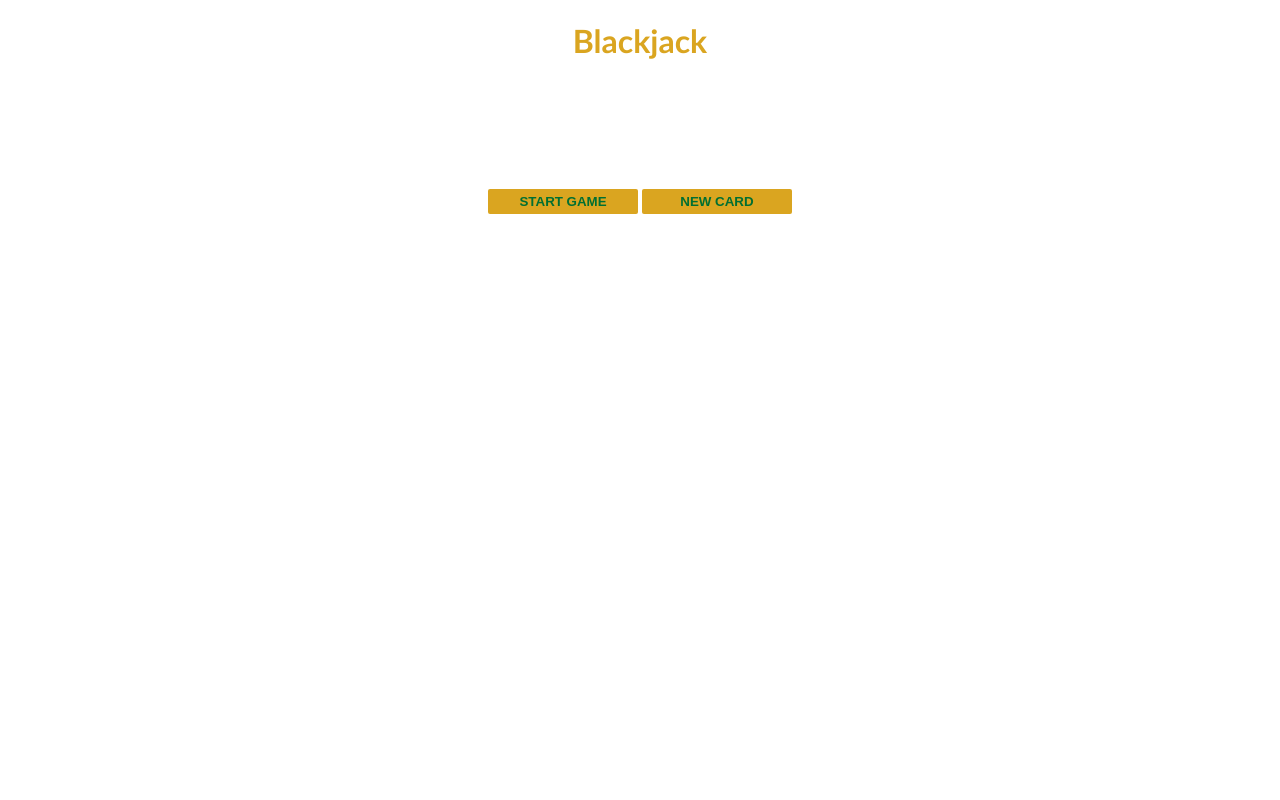
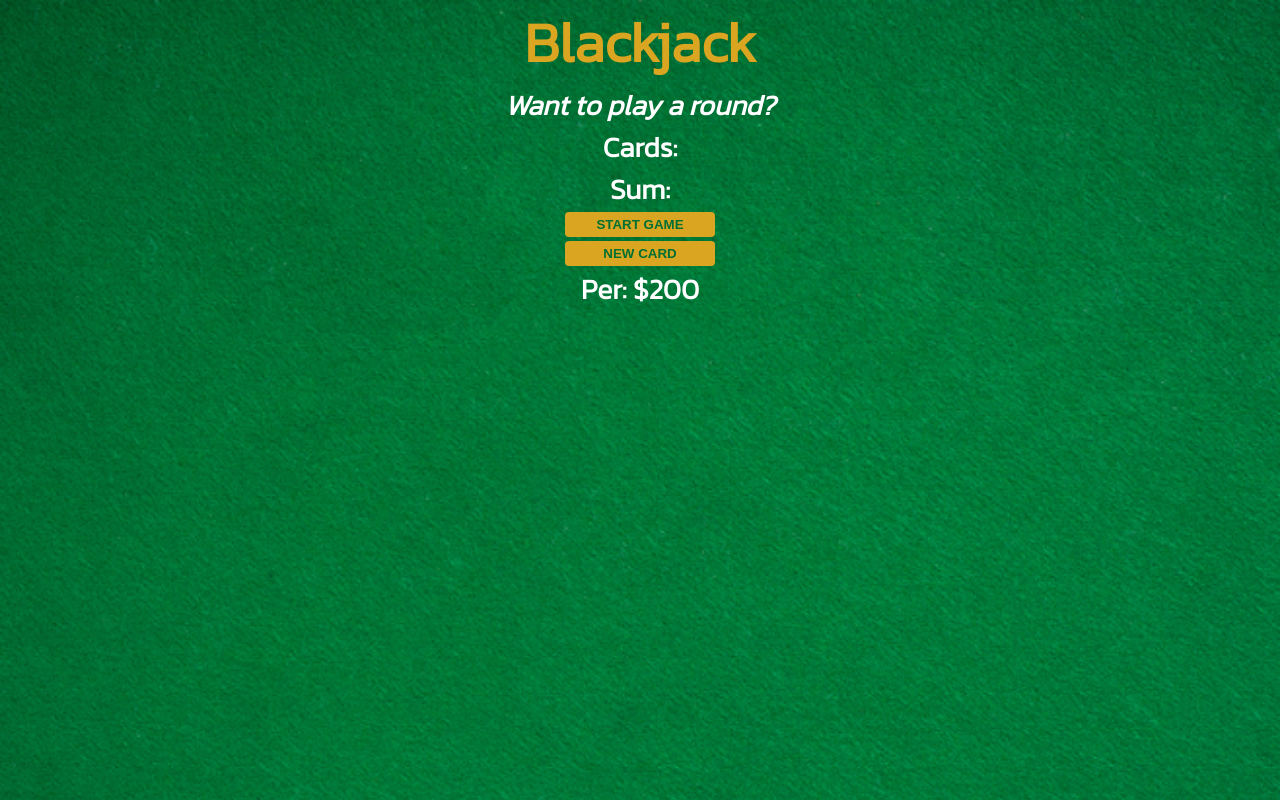
Before and after one commit to itsbluejelly/blackjack-project, a plain HTML site: page docs/index.html in a window 1280 px wide. Drawn offline with Linux system fonts and the light colour scheme.

Commit message:
styled document

```diff
--- a/docs/css/style.css
+++ b/docs/css/style.css
@@ -1,29 +1,51 @@
-body {
-    font-family: 'Trebuchet MS', 'Lucida Sans Unicode', 'Lucida Grande', Arial, sans-serif;
-    background-image: url("images/table.png");
+@import url('https://fonts.googleapis.com/css2?family=Arvo&family=Kanit:wght@300&family=Roboto&display=swap');
+
+*{
+    margin: 0;
+    padding: 0;
+    box-sizing: border-box;
+}
+
+html{
+    scroll-behavior: smooth;
+    font-family: 'Kanit', sans-serif;
+    font-size: clamp(1.75rem, 3vh, 2.25rem);
+}
+
+body{
+    min-height: 100vh;
+    text-align: center;
+    background-color: rgba(0, 100, 0, 0.863);
+    background-image: url(../images/table.png);
     background-size: cover;
     font-weight: bold;
     color: white;
-    text-align: center;
 }
 
-h1 {
+header{
     color: goldenrod;
+}
+
+button{
+    background-color: goldenrod;
+    border: 0;
+    color: #016f32;
+    width: 150px;
+    cursor: pointer;
+    border-radius: 4px;
+    margin-bottom: 2px;
+    margin-top: 2px;
+    padding-top: 5px;
+    padding-bottom: 5px;
+    font-weight: bolder;
+}
+
+.button-container{
+    display: flex;
+    flex-direction: column;
+    align-items: center;
 }
 
 #message-el {
     font-style: italic;
 }
-
-button {
-    color: #016f32;
-    width: 150px;
-    background: goldenrod;
-    padding-top: 5px;
-    padding-bottom: 5px;
-    font-weight: bold;
-    border: none;
-    border-radius: 2px;
-    margin-bottom: 2px;
-    margin-top: 2px;
-}
--- a/docs/index.html
+++ b/docs/index.html
@@ -20,8 +20,10 @@
             <p id="message-el">Want to play a round?</p>
             <p id="cards-el">Cards:</p>
             <p id="sum-el">Sum:</p>
-            <button onclick="startGame()">START GAME</button>
-            <button onclick="newCard()">NEW CARD</button>
+            <div class="button-container">
+                <button onclick="startGame()">START GAME</button>
+                <button onclick="newCard()">NEW CARD</button>
+            </div>
         </main>
 
         <footer>
```
